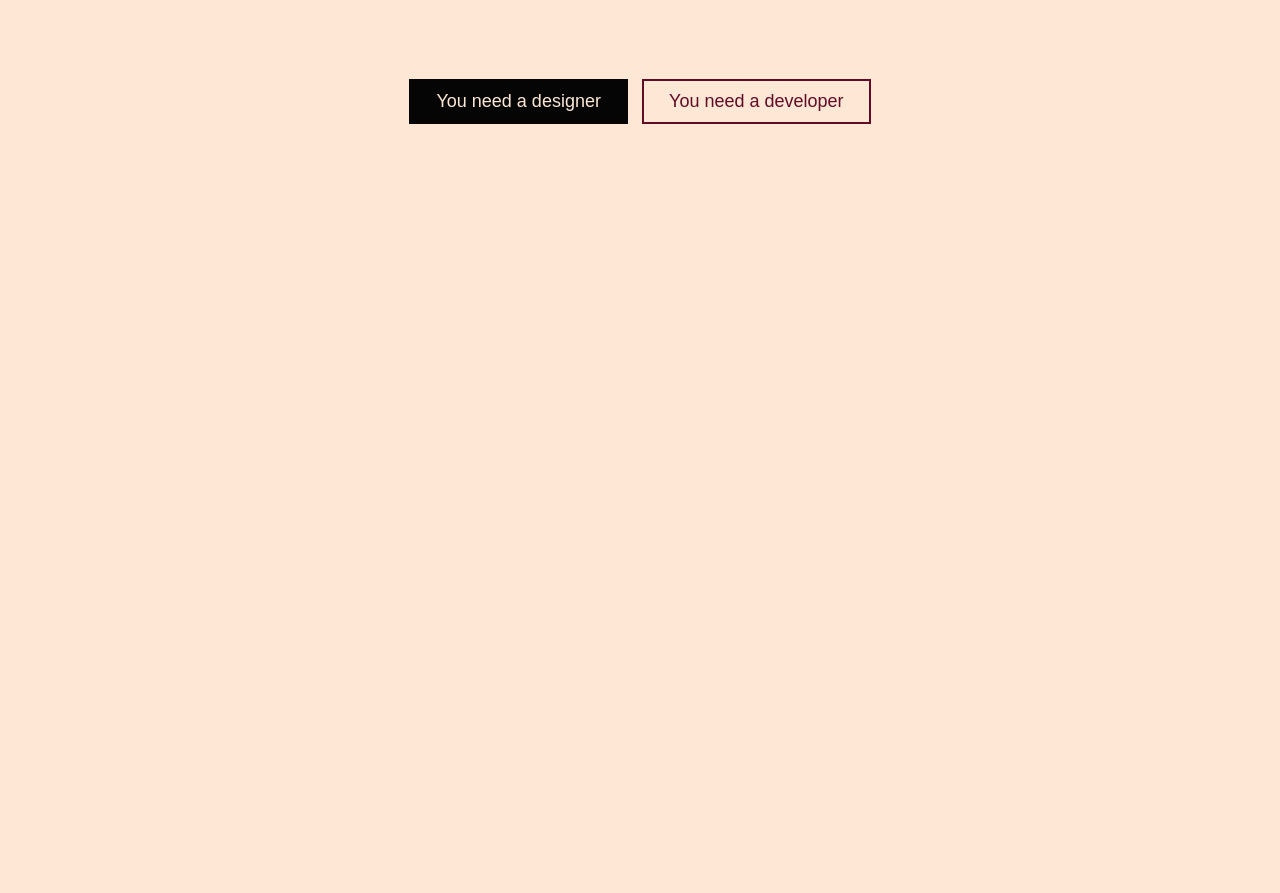
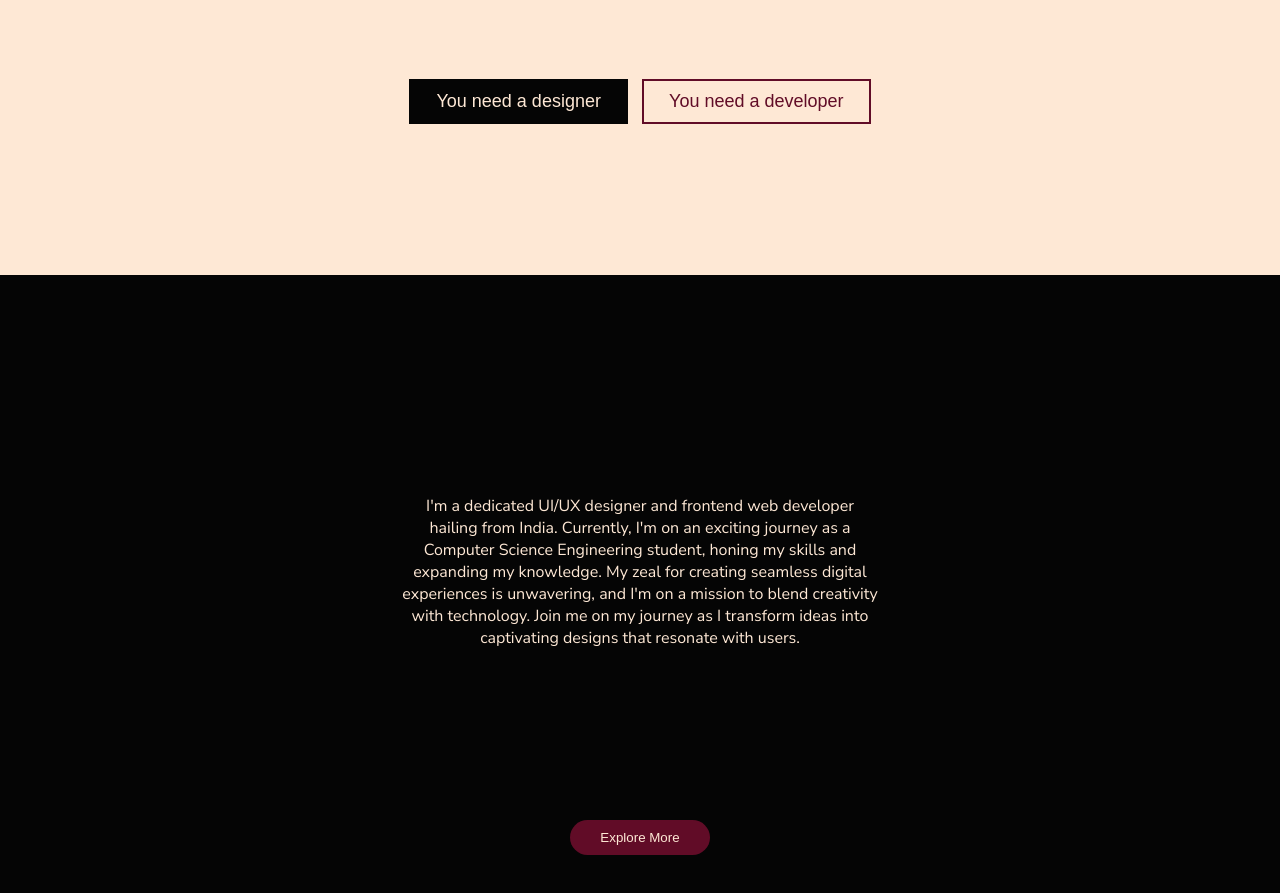
Before and after one commit to Sagar-Sharma-7/portfolio-2023, a plain HTML site: page index.html in a window 1280 px wide. Shown: the part 525-1418 px from the top of the page. Before the commit the page ends 800 px from the top, so only its background shows below. Drawn offline with Linux system fonts and the light colour scheme.

Commit message:
added about page

```diff
--- a/index.html
+++ b/index.html
@@ -36,7 +36,7 @@
             </div>
             <nav>
                 <a href="#">home</a>
-                <a href="#">about</a>
+                <a href="#about">about</a>
                 <a href="#">work</a>
                 <a href="#">contact</a>
             </nav>
@@ -55,8 +55,20 @@
             <button class="designer_btn">You need a designer</button>
             <button class="developer_btn">You need a developer</button>
         </div>
+    </div>
 
-
+    <a name="about"></a>
+    <div class="about_container_wrap">
+        <div class="about_container">
+            <div class="description">
+                <p>I'm a dedicated UI/UX designer and frontend web developer hailing from India. Currently, I'm
+                    on an exciting journey as a Computer Science Engineering student, honing my skills and
+                    expanding my knowledge. My zeal for creating seamless digital experiences is unwavering,
+                    and I'm on a mission to blend creativity with technology. Join me on my journey as I transform
+                    ideas into captivating designs that resonate with users.</p>
+            </div>
+            <button class="exploreBtn">Explore More</button>
+        </div>
     </div>
 
     <script src="./public/script/coverpage.js"></script>
--- a/public/style/style.scss
+++ b/public/style/style.scss
@@ -16,9 +16,34 @@ $accent-color: #610C27;
     box-sizing: border-box;
 }
 
+/* Customize scrollbar width */
+::-webkit-scrollbar {
+    width: 5px;
+}
+
+/* Customize scrollbar track */
+::-webkit-scrollbar-track {
+    background-color: $secondary-color;
+}
+
+/* Customize scrollbar thumb */
+::-webkit-scrollbar-thumb {
+    background-color: $accent-color;
+}
+
+/* Customize scrollbar buttons */
+::-webkit-scrollbar-button {
+    background-color: transparent;
+    display: none;
+}
+
+html{
+    scroll-behavior: smooth;
+}
+
 body{
     font-family: 'Nunito Sans', sans-serif;
-    padding: 0 50px;
+    // padding: 0 50px;
     background-color: $primary-color;
     overflow-x: hidden;
 }
@@ -68,6 +93,7 @@ header{
     @include flexbox(center, center);
     width: 100%;
     height: 75px;
+    padding: 0 50px;
     .navbar_wrap{
         @include flexbox(center, space-between);
         width: 100%;
@@ -113,6 +139,7 @@ header{
     @include flexbox(center, center);
     flex-direction: column;
     cursor: default;
+    padding: 0 50px;
     gap:50px;
     .typewriting{
         font-size: 24px;
@@ -175,6 +202,41 @@ header{
     }
 }
 
+.about_container_wrap{
+    background-color: $secondary-color;
+    height: 100vh;
+    min-height: 700px;
+    width: 100vw;
+    @include flexbox(center, center);
+    .about_container{
+        height: 100%;
+        max-height: 800px;
+        width: 50vw;
+        max-width: 500px;
+        padding: 50px 10px;
+        @include flexbox(center, space-evenly);
+        flex-direction: column;
+        .description{
+            color: $primary-color;
+            text-align: center;
+            font-size: 16px;
+        }
+        .exploreBtn{
+            background-color: $accent-color;
+            border: none;
+            outline: none;
+            color: $primary-color;
+            border-radius: 50px;
+            padding: 10px 30px;
+            transition: 200ms;
+            &:hover{
+                cursor: pointer;
+                padding: 10px 50px;
+            }
+        }
+    }
+}
+
 @media screen and (max-width:1024px){
     header{
         .navbar_wrap{
```
Also changed, not shown: public/style/style.css, 1 other file.
